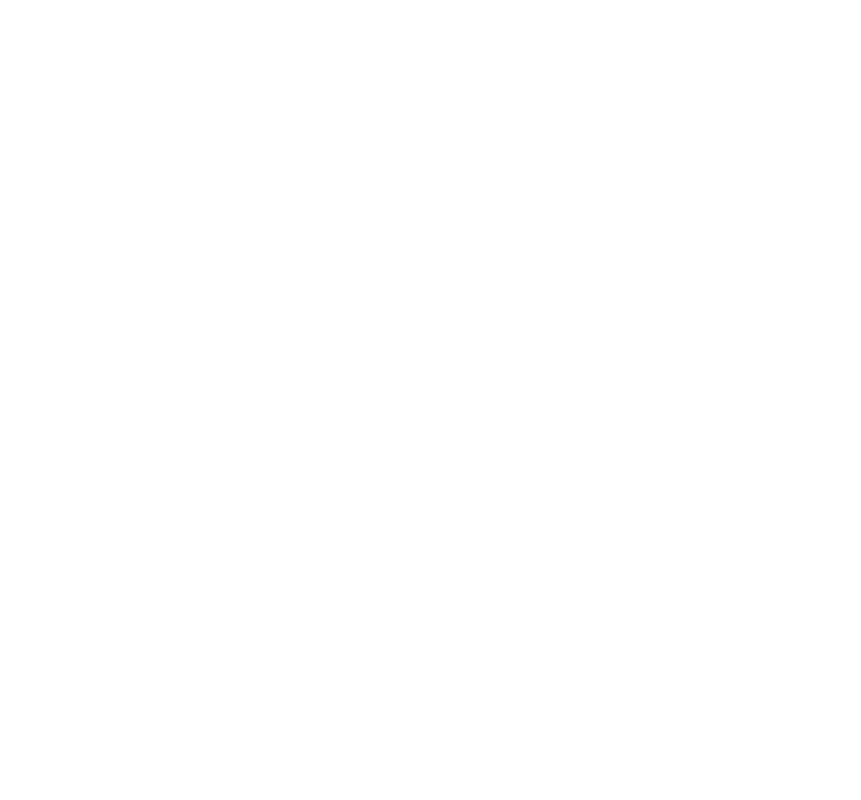
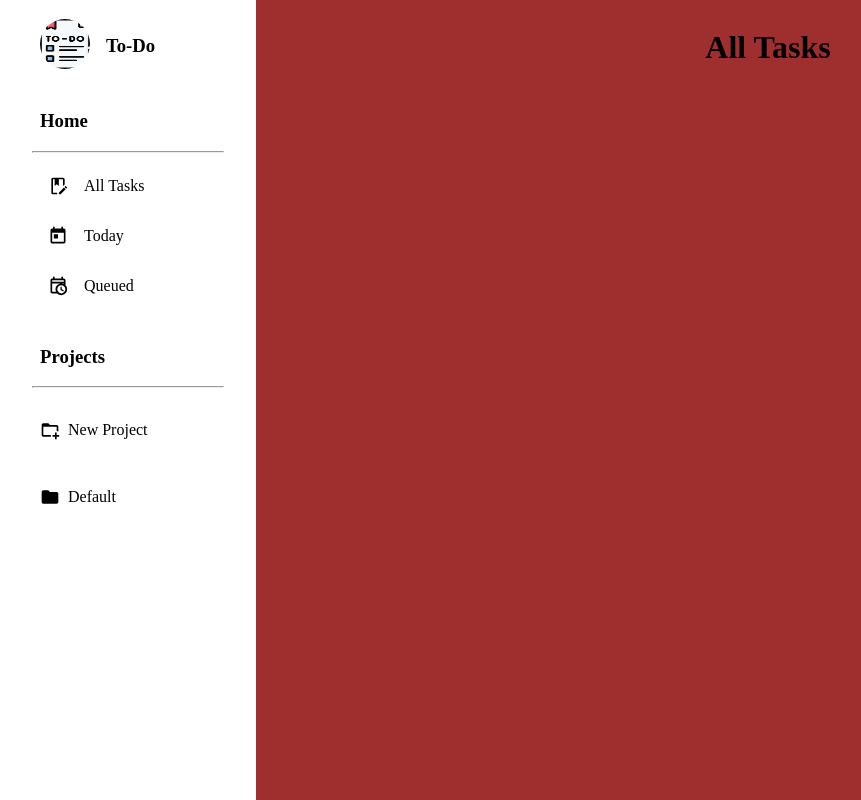
Before and after one commit to Badger-cmyk/ToDoList, a website built with webpack: page src/template.html in a window 1280 px wide. Shown: the whole page, without its empty margins (0-861 px from the left). Built offline with nearby package versions, Linux system fonts and the light colour scheme.

Commit message:
Set up initial UI layout and sidebar structure

```diff
--- a/src/styles.css
+++ b/src/styles.css
@@ -0,0 +1,121 @@
+body {
+    margin: 0;
+    padding: 0;
+}
+
+.container {
+    display: grid;
+    grid-template-columns: minmax(250px, 20%) 1fr;
+    min-height: 100vh;
+}
+
+.left {
+    display: flex;
+    flex-direction: column;
+    gap: 1rem;
+    padding: 1rem 2rem;
+}
+
+.right {
+    background-color: #9f2f2f;
+}
+
+.logo {
+    height: 50px;
+    width: 50px;
+    border-radius: 50%;
+}
+
+.header {
+    display: flex;
+    align-items: center;
+    gap: 1rem;
+    padding: 0 0.5rem;
+}
+
+.new-project {
+    display: flex;
+    align-items: center;
+    gap: 0.5rem;
+    margin: 2rem 0;
+    cursor: pointer;
+    padding: 0 0.5rem;
+}
+
+.new-project:hover {
+    background-color: #f0f0f0;
+}
+
+.projects {
+    width: 100%;
+}
+
+.projects h3,
+.upper h3 {
+    padding: 0 0.5rem;
+}
+
+.project {
+    display: flex;
+    align-items: center;
+    justify-content: space-between;
+    width: 100%;
+
+    cursor: pointer;
+    background-color: white;
+    border-radius: 0.5rem;
+    padding: 0 0.5rem;
+}
+
+.project:hover {
+    background-color: #f2f2f2;
+}
+
+.project div:first-of-type {
+    display: flex;
+    align-items: center;
+    gap: 0.5rem;
+}
+
+.project div:nth-of-type(2) {
+    display: flex;
+    align-items: center;
+}
+
+.svg-container {
+    display: flex;
+    align-items: center;
+    justify-content: center;
+}
+
+.bin,
+.edit {
+    opacity: 0;
+}
+
+.project:hover .bin,
+.project:hover .edit {
+    opacity: 1;
+}
+
+.upper div {
+    display: flex;
+    align-items: center;
+    /* justify-content: center; */
+    gap: 0.5rem;
+    cursor: pointer;
+
+    padding: 0 0.5rem;
+    border-radius: 0.5rem;
+}
+
+.upper div:hover {
+    background-color: #f2f2f2;
+}
+
+.right-heading-container {
+    display: flex;
+    align-items: center;
+    justify-content: center;
+    padding: 0.5rem 0
+}
--- a/src/template.html
+++ b/src/template.html
@@ -6,6 +6,74 @@
     <title>To-Do</title>
 </head>
 <body>
+    <div id="content">
+        <div class="container">
+            <div class="left">
+                <div class="header">
+                    <div class="logo-container">
+                        <img src="./images/todo.jpg" alt="Logo" class="logo">
+                    </div>
+                    <h3 class="name">To-Do</h3>
+                </div>
 
+                <div class="upper">
+                    <h3>Home</h3>
+                    <hr>
+                    <div>
+                        <div class="svg-container">
+                            <svg xmlns="http://www.w3.org/2000/svg" height=20 width=20 viewBox="0 0 24 24"><title>book-edit-outline</title><path d="M6 20H11V22H6C4.89 22 4 21.11 4 20V4C4 2.9 4.89 2 6 2H18C19.11 2 20 2.9 20 4V10.3C19.78 10.42 19.57 10.56 19.39 10.74L18 12.13V4H13V12L10.5 9.75L8 12V4H6V20M22.85 13.47L21.53 12.15C21.33 11.95 21 11.95 20.81 12.15L19.83 13.13L21.87 15.17L22.85 14.19C23.05 14 23.05 13.67 22.85 13.47M13 19.96V22H15.04L21.17 15.88L19.13 13.83L13 19.96Z" /></svg>
+                        </div>
+                        <p>All Tasks</p>
+                    </div>
+                    <div>
+                        <div class="svg-container">
+                            <svg xmlns="http://www.w3.org/2000/svg" height=20 width=20 viewBox="0 0 24 24"><title>calendar-today</title><path d="M7,10H12V15H7M19,19H5V8H19M19,3H18V1H16V3H8V1H6V3H5C3.89,3 3,3.9 3,5V19A2,2 0 0,0 5,21H19A2,2 0 0,0 21,19V5A2,2 0 0,0 19,3Z" /></svg>
+                        </div>
+                        <p>Today</p>
+                    </div>
+                    <div>
+                        <div class="svg-container">
+                            <svg xmlns="http://www.w3.org/2000/svg" height=20 width=20 viewBox="0 0 24 24"><title>calendar-clock-outline</title><path d="M6 1V3H5C3.89 3 3 3.89 3 5V19C3 20.1 3.89 21 5 21H11.1C12.36 22.24 14.09 23 16 23C19.87 23 23 19.87 23 16C23 14.09 22.24 12.36 21 11.1V5C21 3.9 20.11 3 19 3H18V1H16V3H8V1M5 5H19V7H5M5 9H19V9.67C18.09 9.24 17.07 9 16 9C12.13 9 9 12.13 9 16C9 17.07 9.24 18.09 9.67 19H5M16 11.15C18.68 11.15 20.85 13.32 20.85 16C20.85 18.68 18.68 20.85 16 20.85C13.32 20.85 11.15 18.68 11.15 16C11.15 13.32 13.32 11.15 16 11.15M15 13V16.69L18.19 18.53L18.94 17.23L16.5 15.82V13Z" /></svg>
+                        </div>
+                        <p>Queued</p>
+                    </div>
+                </div>
+
+
+                <div class="projects">
+                    <h3>Projects</h3>
+                    <hr>
+                    <div class="new-project">
+                        <svg xmlns="http://www.w3.org/2000/svg" height=20 width=20 viewBox="0 0 24 24"><title>folder-plus-outline</title><path d="M13 19C13 19.34 13.04 19.67 13.09 20H4C2.9 20 2 19.11 2 18V6C2 4.89 2.89 4 4 4H10L12 6H20C21.1 6 22 6.89 22 8V13.81C21.39 13.46 20.72 13.22 20 13.09V8H4V18H13.09C13.04 18.33 13 18.66 13 19M20 18V15H18V18H15V20H18V23H20V20H23V18H20Z" /></svg>
+                        <span>New Project</span>
+                    </div>
+                    <div class="project">
+                        <div>
+                            <div class="svg-container">
+                                <svg xmlns="http://www.w3.org/2000/svg" height=20 width=20 viewBox="0 0 24 24"><title>folder</title><path d="M10,4H4C2.89,4 2,4.89 2,6V18A2,2 0 0,0 4,20H20A2,2 0 0,0 22,18V8C22,6.89 21.1,6 20,6H12L10,4Z" /></svg>
+                            </div>
+                            <p>Default</p>
+                        </div>
+
+                        <div class="svg-container bin">
+                            <svg xmlns="http://www.w3.org/2000/svg" height=20 width=20 viewBox="0 0 24 24"><title>delete-outline</title><path d="M6,19A2,2 0 0,0 8,21H16A2,2 0 0,0 18,19V7H6V19M8,9H16V19H8V9M15.5,4L14.5,3H9.5L8.5,4H5V6H19V4H15.5Z" /></svg>
+                        </div>
+                        <div class="svg-container edit">
+                            <svg xmlns="http://www.w3.org/2000/svg" height=20 width=20 viewBox="0 0 24 24"><title>folder-edit-outline</title><path d="M4 18H12.13L11 19.13V20H4C2.9 20 2 19.11 2 18V6C2 4.89 2.89 4 4 4H10L12 6H20C21.1 6 22 6.89 22 8V10.15C21.74 10.06 21.46 10 21.17 10C20.75 10 20.36 10.11 20 10.3V8H4V18M22.85 13.47L21.53 12.15C21.33 11.95 21 11.95 20.81 12.15L19.83 13.13L21.87 15.17L22.85 14.19C23.05 14 23.05 13.67 22.85 13.47M13 19.96V22H15.04L21.17 15.88L19.13 13.83L13 19.96Z" /></svg>
+                        </div>
+                    </div>
+                </div>
+
+            </div>
+
+
+            <div class="right">
+                <div class="right-heading-container">
+                    <h1>All Tasks</h1>
+                </div>
+                <div class="main-area"></div>
+            </div>
+        </div>
+    </div>
 </body>
 </html>
```
Also changed, not shown: src/images/todo.jpg (added).
